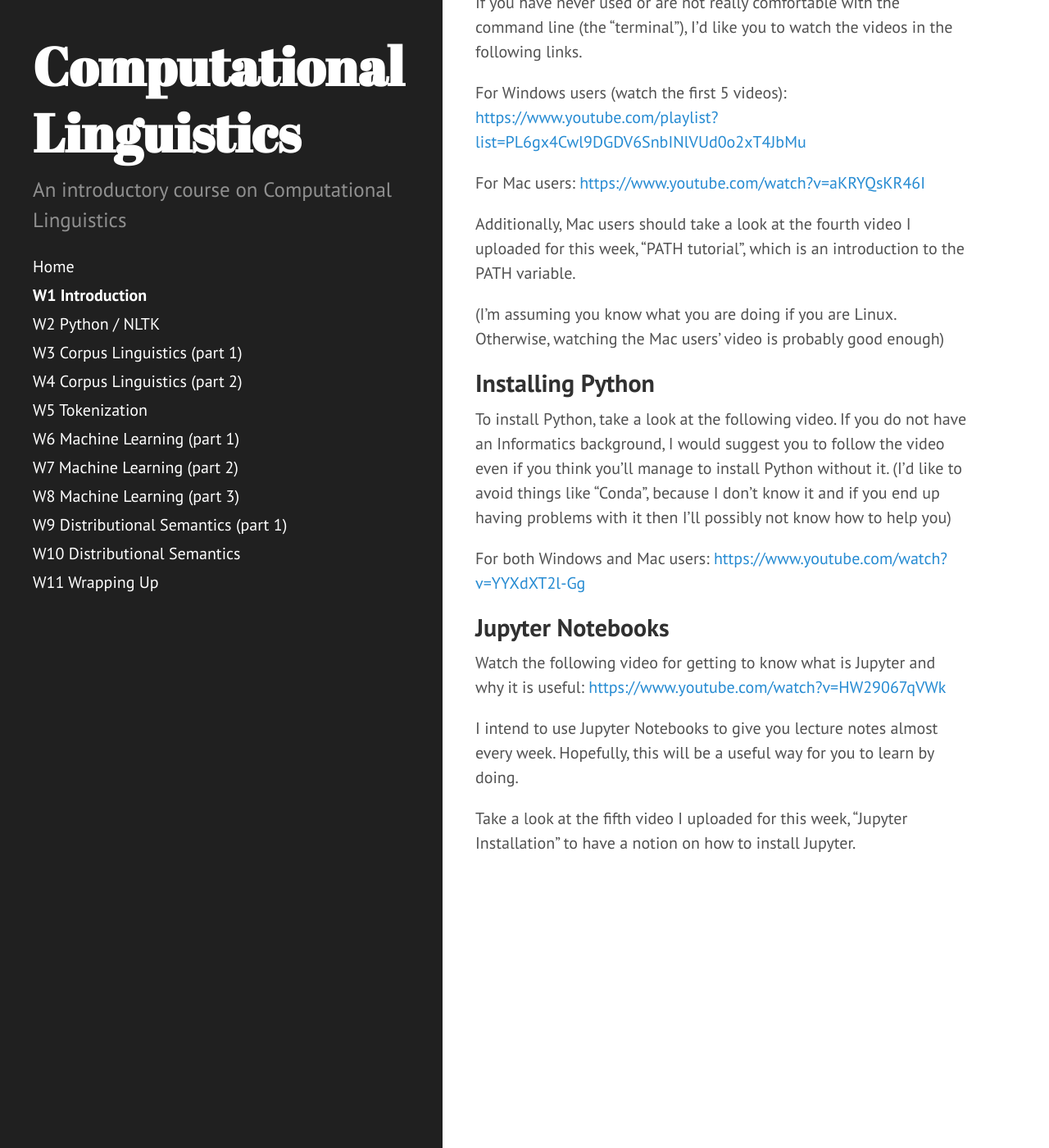
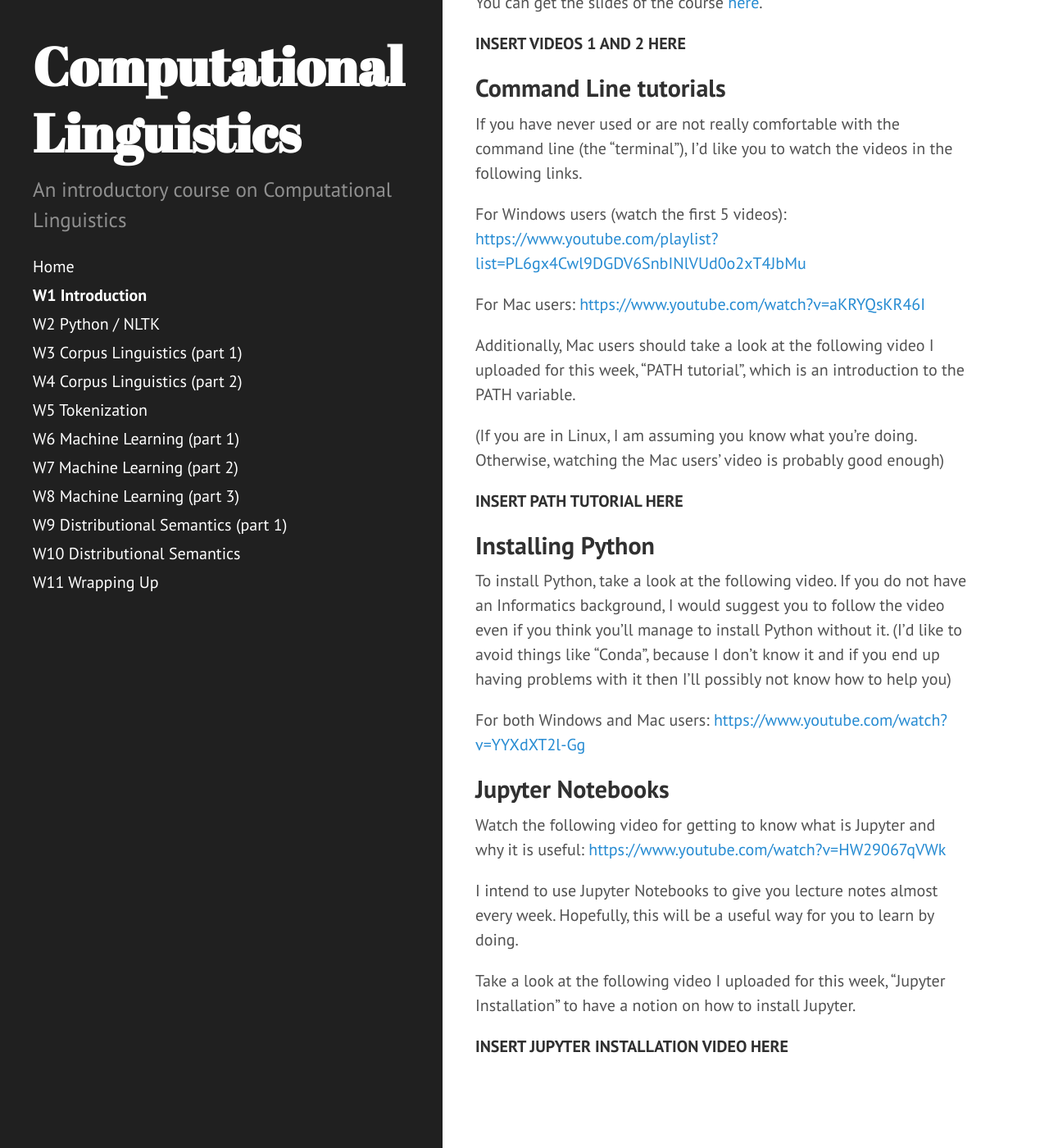
Before and after one commit to jcbgamboa/computational_linguistics, a Jekyll site: the page built from public/pages/w01_introduction.md, in a window 1280 px wide and 1400 px high, scrolled down 236 px. Shown: the whole window at 82% size. Built offline with Jekyll 4.4.1, drawn with Linux system fonts in a browser that asks for light colours; our own code applies the rules of GitHub Pages for plain Markdown files; some of the changed text lies outside the part shown.

Commit message:
Some organization changes to the Intro

```diff
--- a/public/pages/w01_introduction.md
+++ b/public/pages/w01_introduction.md
@@ -4,6 +4,15 @@
 
 W1 Introduction
 ===============
+
+Introduction to the course
+--------------------------
+
+You can get the slides of the course [here](/slides/01_introduction_SS2020.pdf).
+
+**INSERT VIDEOS 1 AND 2 HERE**
+
+
 
 Command Line tutorials
 ----------------------
@@ -17,11 +26,13 @@
 For Mac users:
 [https://www.youtube.com/watch?v=aKRYQsKR46I](https://www.youtube.com/watch?v=aKRYQsKR46I)
 
-Additionally, Mac users should take a look at the fourth video I uploaded
+Additionally, Mac users should take a look at the following video I uploaded
 for this week, "PATH tutorial", which is an introduction to the PATH variable.
 
-(I'm assuming you know what you are doing if you are Linux. Otherwise,
+(If you are in Linux, I am assuming you know what you're doing. Otherwise,
 watching the Mac users' video is probably good enough)
+
+**INSERT PATH TUTORIAL HERE**
 
 
 
@@ -49,5 +60,7 @@
 I intend to use Jupyter Notebooks to give you lecture notes almost every
 week. Hopefully, this will be a useful way for you to learn by doing.
 
-Take a look at the fifth video I uploaded for this week,
+Take a look at the following video I uploaded for this week,
 "Jupyter Installation" to have a notion on how to install Jupyter.
+
+**INSERT JUPYTER INSTALLATION VIDEO HERE**
```
